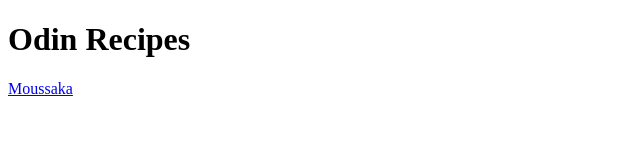
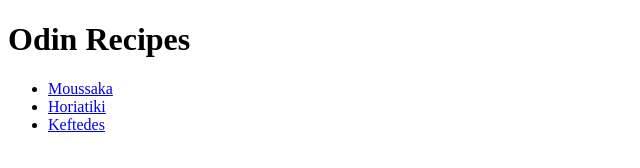
Before and after one commit to chill-gator/odin-recipes, a plain HTML site: page index.html in a window 1280 px wide. Shown: the whole page, without its empty margins (0-640 px from the left). Drawn offline with Linux system fonts and the light colour scheme.

Commit message:
Added horiatiki  and keftedes w/ anchor links

```diff
--- a/index.html
+++ b/index.html
@@ -8,6 +8,10 @@
 </head>
 <body>
     <h1>Odin Recipes</h1>
-    <a href="./recipes/moussaka.html">Moussaka</a>
+    <ul>
+        <li><a href="./recipes/moussaka.html">Moussaka</a></li>
+        <li><a href="./recipes/horiatiki.html">Horiatiki</a></li>
+        <li><a href="./recipes/keftedes.html">Keftedes</a></li>
+    </ul>
 </body>
 </html>
```
Also changed, not shown: recipes/horiatiki.html (added, +1 -0 lines), recipes/keftedes.html (added, +1 -0 lines).
